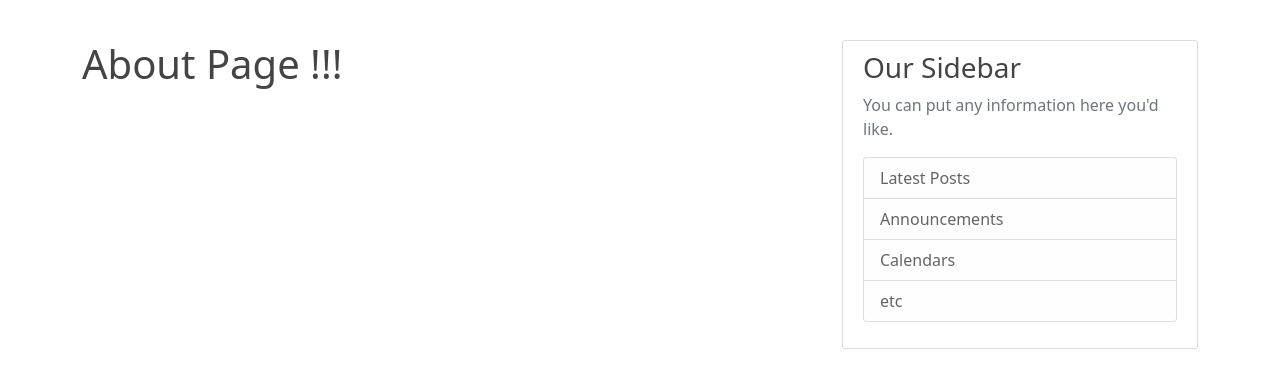
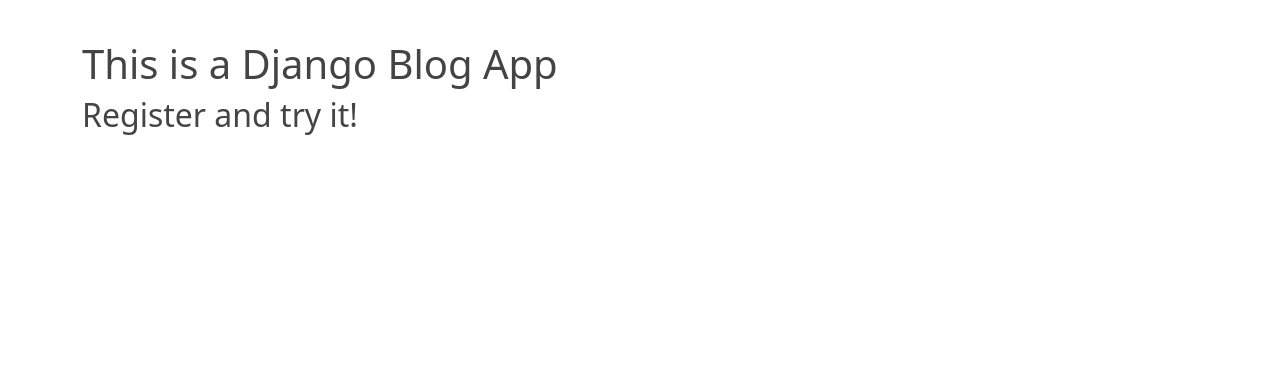
Before and after one commit to doa232/Blog_Webapp, a Django app: page /about/ in a window 1280 px wide. Shown: the part 56-444 px from the top of the page. Run offline with Django 3.2, Linux system fonts and the light colour scheme.

Commit message:
Fixed About Page and deleted side view

```diff
--- a/blog_app/templates/blog/about.html
+++ b/blog_app/templates/blog/about.html
@@ -1,5 +1,6 @@
 {% extends "blog/base.html" %}
 
 {% block content %}
-    <h1>About Page !!!</h1>
+    <h1>This is a Django Blog App </h1>
+    <h2>Register and try it!</h2>
 {% endblock content %}
--- a/blog_app/templates/blog/base.html
+++ b/blog_app/templates/blog/base.html
@@ -66,19 +66,6 @@
                 <!-- /messages -->
                 {% block content %}{% endblock %}
             </div>
-            <div class="col-md-4">
-                <div class="content-section">
-                    <h3>Our Sidebar</h3>
-                    <p class='text-muted'>You can put any information here you'd like.
-                    <ul class="list-group">
-                        <li class="list-group-item list-group-item-light">Latest Posts</li>
-                        <li class="list-group-item list-group-item-light">Announcements</li>
-                        <li class="list-group-item list-group-item-light">Calendars</li>
-                        <li class="list-group-item list-group-item-light">etc</li>
-                    </ul>
-                    </p>
-                </div>
-            </div>
         </div>
     </main>
 
```
Also changed, not shown: README.md (added).
